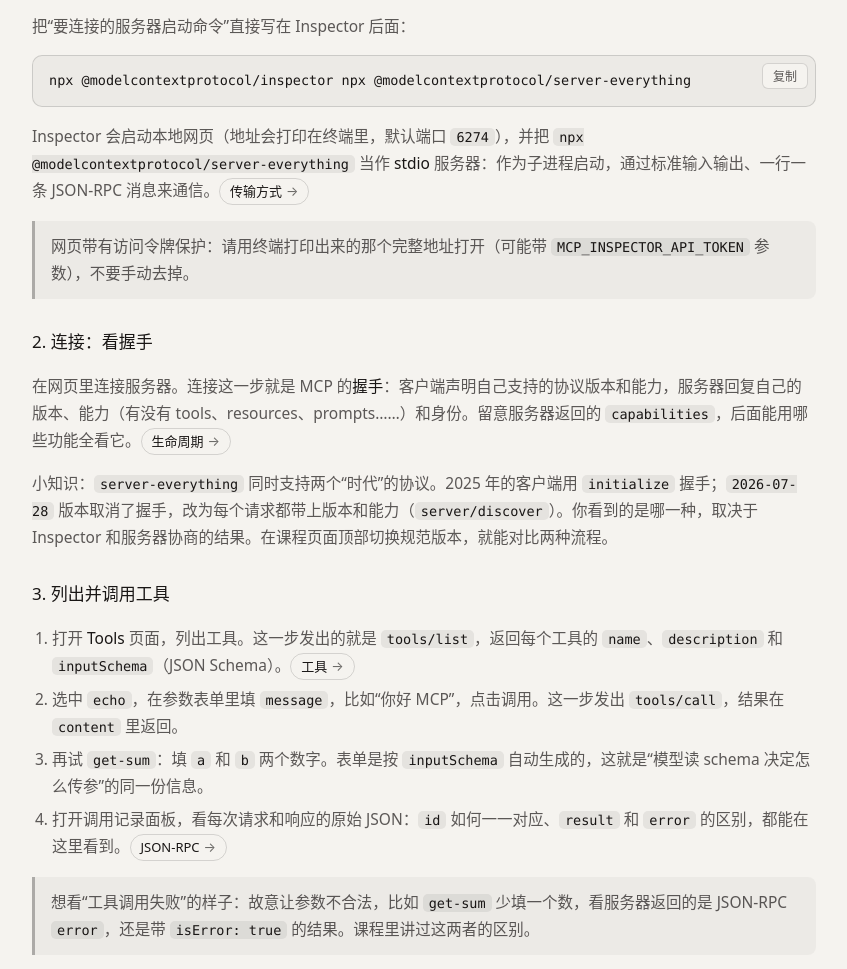
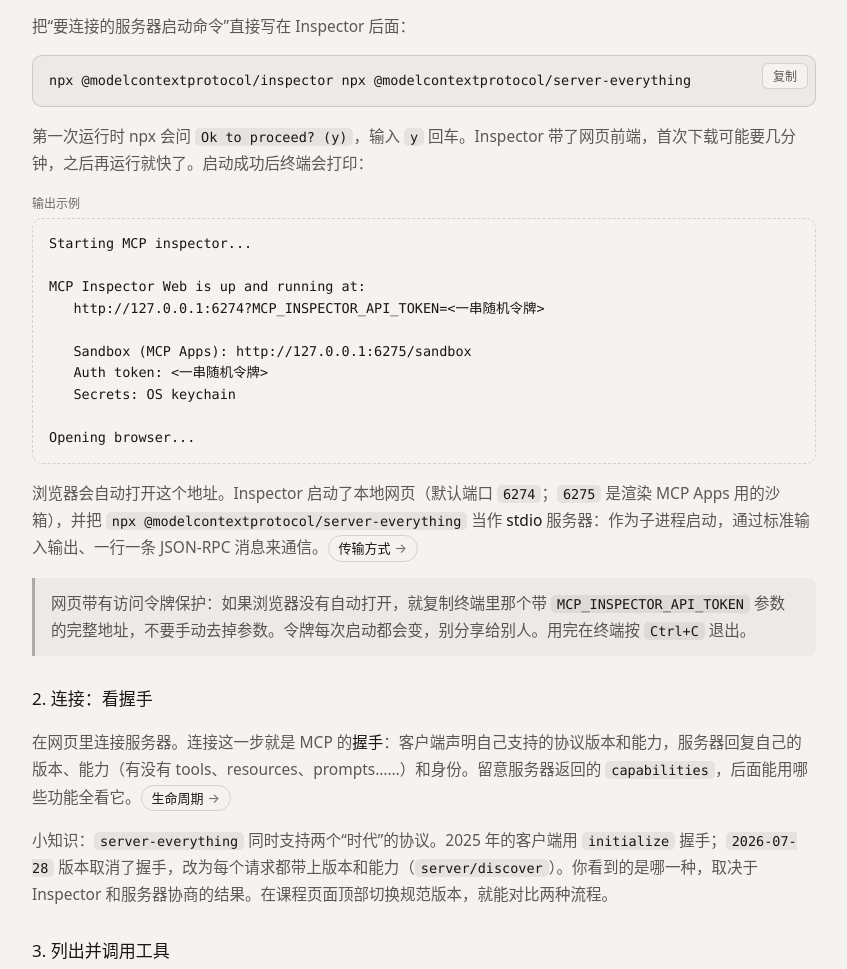
Before and after one commit to flinshu/mcp-explained, a plain HTML site: page inspector.html in a window 1280 px wide. Shown: the part 1349-2318 px from the top of the page, without its empty margins (340-1187 px from the left). Drawn offline with Linux system fonts and the light colour scheme.

Commit message:
inspector tutorial: first-run prompt and real startup output
Verified the web launch command on macOS + Node 26 (Inspector 2.15.0).

Co-Authored-By: Claude Opus 5.5 <noreply@anthropic.com>

```diff
--- a/inspector.html
+++ b/inspector.html
@@ -118,8 +118,19 @@ footer{border-top:1px solid var(--f15);margin-top:56px;padding-top:16px;font-siz
   <h3>1. 启动</h3>
   <p>把“要连接的服务器启动命令”直接写在 Inspector 后面：</p>
   <div class="cmd"><pre>npx @modelcontextprotocol/inspector npx @modelcontextprotocol/server-everything</pre><button type="button">复制</button></div>
-  <p>Inspector 会启动本地网页（地址会打印在终端里，默认端口 <code>6274</code>），并把 <code>npx @modelcontextprotocol/server-everything</code> 当作 <strong>stdio</strong> 服务器：作为子进程启动，通过标准输入输出、一行一条 JSON-RPC 消息来通信。<a class="lesson" href="./#transports">传输方式</a></p>
-  <div class="note"><p>网页带有访问令牌保护：请用终端打印出来的那个完整地址打开（可能带 <code>MCP_INSPECTOR_API_TOKEN</code> 参数），不要手动去掉。</p></div>
+  <p>第一次运行时 npx 会问 <code>Ok to proceed? (y)</code>，输入 <code>y</code> 回车。Inspector 带了网页前端，首次下载可能要几分钟，之后再运行就快了。启动成功后终端会打印：</p>
+  <div class="cmd out"><pre>Starting MCP inspector...
+
+MCP Inspector Web is up and running at:
+   http://127.0.0.1:6274?MCP_INSPECTOR_API_TOKEN=&lt;一串随机令牌&gt;
+
+   Sandbox (MCP Apps): http://127.0.0.1:6275/sandbox
+   Auth token: &lt;一串随机令牌&gt;
+   Secrets: OS keychain
+
+Opening browser...</pre></div>
+  <p>浏览器会自动打开这个地址。Inspector 启动了本地网页（默认端口 <code>6274</code>；<code>6275</code> 是渲染 MCP Apps 用的沙箱），并把 <code>npx @modelcontextprotocol/server-everything</code> 当作 <strong>stdio</strong> 服务器：作为子进程启动，通过标准输入输出、一行一条 JSON-RPC 消息来通信。<a class="lesson" href="./#transports">传输方式</a></p>
+  <div class="note"><p>网页带有访问令牌保护：如果浏览器没有自动打开，就复制终端里那个带 <code>MCP_INSPECTOR_API_TOKEN</code> 参数的完整地址，不要手动去掉参数。令牌每次启动都会变，别分享给别人。用完在终端按 <code>Ctrl+C</code> 退出。</p></div>
 
   <h3>2. 连接：看握手</h3>
   <p>在网页里连接服务器。连接这一步就是 MCP 的<strong>握手</strong>：客户端声明自己支持的协议版本和能力，服务器回复自己的版本、能力（有没有 tools、resources、prompts……）和身份。留意服务器返回的 <code>capabilities</code>，后面能用哪些功能全看它。<a class="lesson" href="./#lifecycle">生命周期</a></p>
@@ -210,7 +221,7 @@ www-authenticate: Bearer error="invalid_token", error_description="Missing Autho
     <li><a href="https://github.com/modelcontextprotocol/servers/tree/main/src/everything" target="_blank" rel="noopener">server-everything 示例服务器</a>及其<a href="https://github.com/modelcontextprotocol/servers/blob/main/src/everything/docs/features.md" target="_blank" rel="noopener">功能清单</a></li>
     <li><a href="https://modelcontextprotocol.io/docs/2026-07-28/tools/inspector" target="_blank" rel="noopener">官方文档中的 Inspector 介绍</a></li>
   </ul>
-  <div class="note ok"><p>本文依据 Inspector <strong>v2.15.0</strong> 与 server-everything <strong>v2.3.0</strong> 的官方文档整理（2026 年 11 月）。<code>401</code> 那段输出是实际请求得到的；其余命令以官方文档为准。界面细节可能随版本变化，以你本机看到的为准。</p></div>
+  <div class="note ok"><p>本文依据 Inspector <strong>v2.15.0</strong> 与 server-everything <strong>v2.3.0</strong> 的官方文档整理（2026 年 11 月）。网页版启动命令和启动输出已在 macOS + Node 26 上实测；<code>401</code> 那段输出是实际请求得到的；其余命令以官方文档为准。界面细节可能随版本变化，以你本机看到的为准。</p></div>
   <footer>MCP 图解 · 实战篇。动画课程源自 <a href="https://github.com/Runlayer/mcp-explained" target="_blank" rel="noopener">Runlayer/mcp-explained</a>，中文版与本实战篇为社区补充。</footer>
 </main>
 </div>
```
